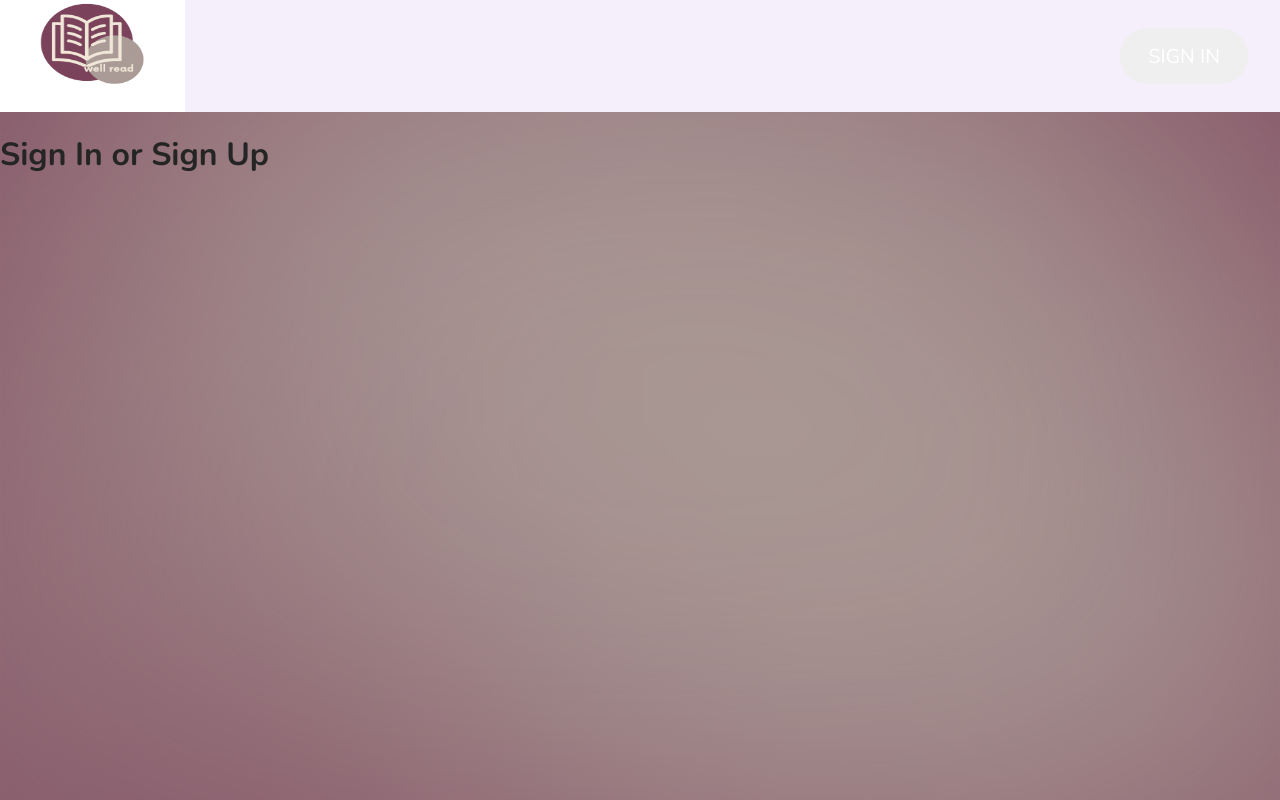
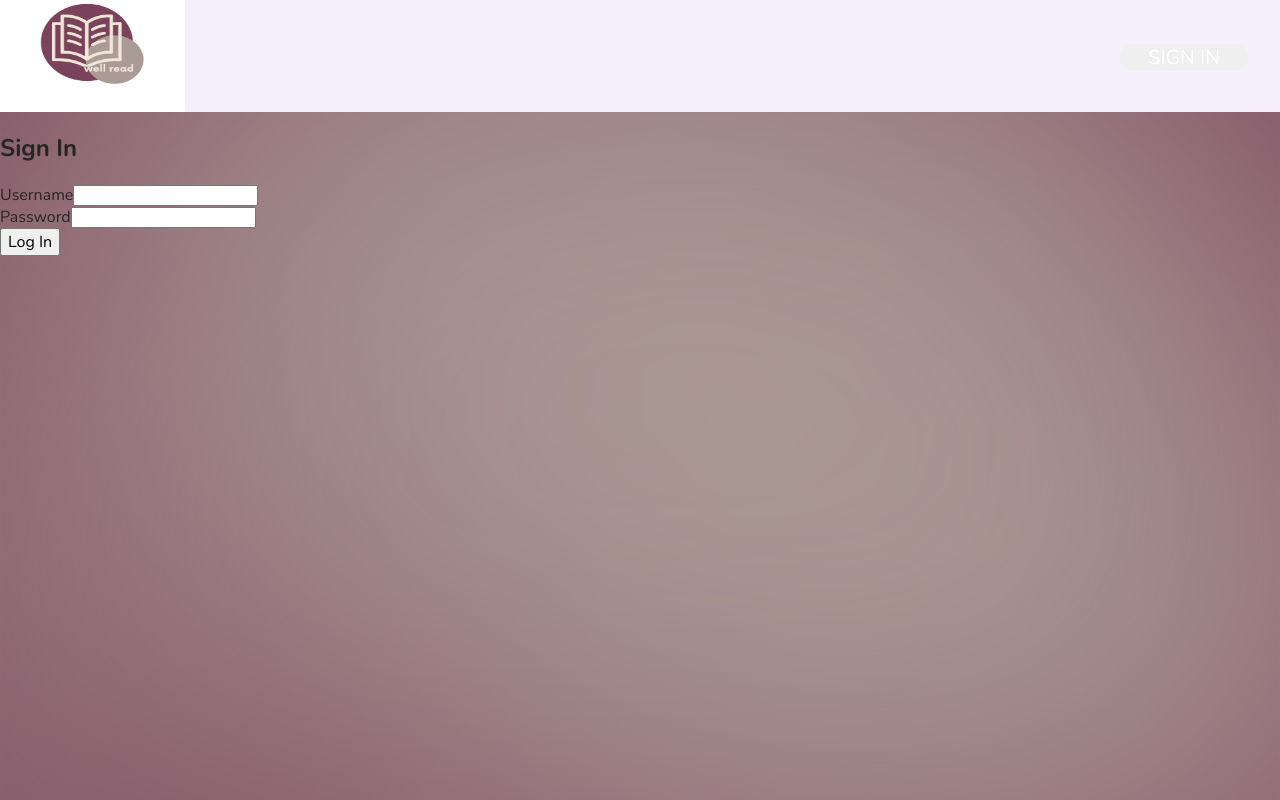
Before and after one commit to angski11422/well-read, a Next.js app in the folder client/: page /auth in a window 1280 px wide. Built offline with nearby package versions, Linux system fonts and the light colour scheme; no server answers.

Commit message:
added sign in form to click nav button

```diff
--- a/client/components/auth/auth-form.js
+++ b/client/components/auth/auth-form.js
@@ -1,11 +1,48 @@
+import { useState, useRef } from 'react';
+import { signIn } from 'next-auth/react';
+import { useRouter } from 'next/router';
 
-
-
+import styles from './auth-form.module.scss';
 
 
 export default function AuthForm() {
+    const usernameInput = useRef();
+    const passwordInput = useRef();
+    const [isLogin, setIsLogin] = useState(true);
+    const router = useRouter();
+
+    async function handleSignIn(e) {
+        e.preventDefault();
+
+        const enteredUsername = usernameInput.current.value;
+        const enteredPassword = passwordInput.current.value;
+
+        if (isLogin) {
+            await signIn('credentials', {
+              redirect: false,
+              username: enteredUsername,
+              password: enteredPassword,
+            });
+            router.replace('/profile');
+        }
+    }
 
     return (
-        <h1>Sign In or Sign Up</h1>
+        <section className={styles.form}>
+            <h1>Sign In</h1>
+            <form onSubmit={handleSignIn}>
+                <div className={styles.control}>
+                    <label htmlFor='username'>Username</label>
+                    <input type='text'id='username' required ref={usernameInput}/>
+                </div>
+                <div className={styles.control}>
+                    <label htmlFor='password'>Password</label>
+                    <input type='text'id='password' required ref={passwordInput}/>
+                </div>
+                <div className={styles.action}>
+                    <button>Log In</button>
+                </div>
+            </form>
+        </section>
     )
 }
--- a/client/components/layout/main-nav.js
+++ b/client/components/layout/main-nav.js
@@ -14,7 +14,9 @@ export default function MainNav() {
             {/* about us, faq */}
             <div className={styles.usernav}>
                 <div className={styles.usernav__iconbox}>
-                    <button className={styles.usernav__button}>Sign In</button>
+                    <Link href='/profile'>
+                        <button className={styles.usernav__button}>Sign In</button>
+                    </Link>
                 </div>
             </div>
         </header>
--- a/client/next.config.js
+++ b/client/next.config.js
@@ -24,7 +24,7 @@ module.exports = {
     return [
       {
         source: '/api/:path*',
-        destination: 'http://localhost/:path*',
+        destination: 'http://localhost:5555/:path*',
       }
     ]
   }
--- a/client/pages/_app.js
+++ b/client/pages/_app.js
@@ -1,5 +1,6 @@
 import { Nunito } from 'next/font/google';
 import Head from 'next/head';
+import { SessionProvider } from 'next-auth/react';
 
 
 import '@/styles/globals.scss';
@@ -8,14 +9,16 @@ import Layout from '../components/layout/layout';
 
 const nunito = Nunito({ subsets: ['latin'] });
 
-export default function App({ Component, pageProps }) {
+export default function App({ Component, pageProps: {session, ...pageProps} }) {
   return (
     <main className={nunito.className}>
       <Layout>
         <Head>
           <meta name="viewport" content="width=device-width, initial-scale=1" />
         </Head>
-        <Component {...pageProps} />
+        <SessionProvider session={session} refetchInterval={5 * 60}>
+          <Component {...pageProps} />
+        </SessionProvider>
       </Layout>
     </main>
   )
```
